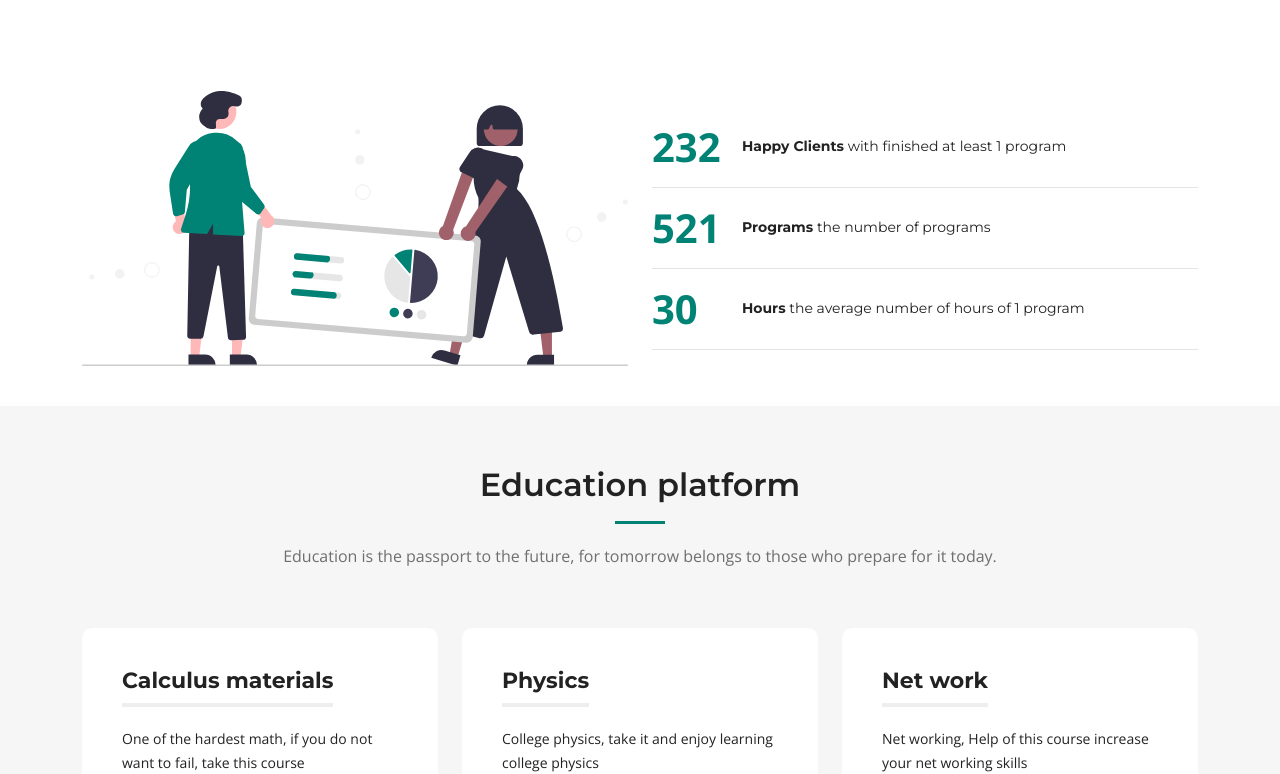
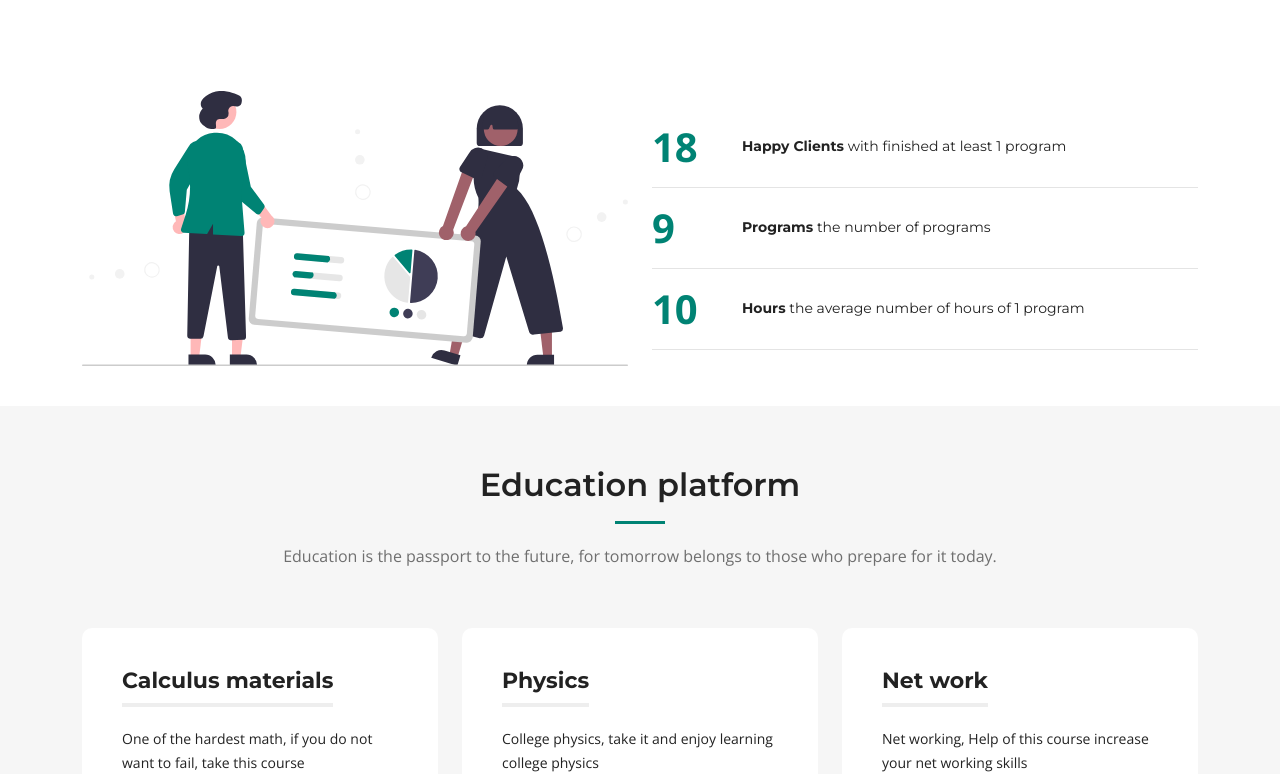
Before and after one commit to ogabekrustamov/EduX, a plain HTML site: page index.html in a window 1280 px wide. Shown: the part 1640-2414 px from the top of the page. Drawn offline with nearby package versions, Linux system fonts and the light colour scheme; files that its build step writes are made by us from their sources; files whose address does not match are found by name.

Commit message:
Update index.html

```diff
--- a/index.html
+++ b/index.html
@@ -173,17 +173,17 @@
           <div class="col-lg-6">
 
             <div class="stats-item d-flex align-items-center">
-              <span data-purecounter-start="0" data-purecounter-end="232" data-purecounter-duration="1" class="purecounter"></span>
+              <span data-purecounter-start="0" data-purecounter-end="18" data-purecounter-duration="1" class="purecounter"></span>
               <p><strong>Happy Clients</strong> with finished at least 1 program</p>
             </div><!-- End Stats Item -->
 
             <div class="stats-item d-flex align-items-center">
-              <span data-purecounter-start="0" data-purecounter-end="521" data-purecounter-duration="1" class="purecounter"></span>
+              <span data-purecounter-start="0" data-purecounter-end="9" data-purecounter-duration="1" class="purecounter"></span>
               <p><strong>Programs</strong> the number of programs</p>
             </div><!-- End Stats Item -->
 
             <div class="stats-item d-flex align-items-center">
-              <span data-purecounter-start="0" data-purecounter-end="30" data-purecounter-duration="1" class="purecounter"></span>
+              <span data-purecounter-start="0" data-purecounter-end="10" data-purecounter-duration="1" class="purecounter"></span>
               <p><strong>Hours</strong> the average number of hours of 1 program</p>
             </div><!-- End Stats Item -->
 
```
